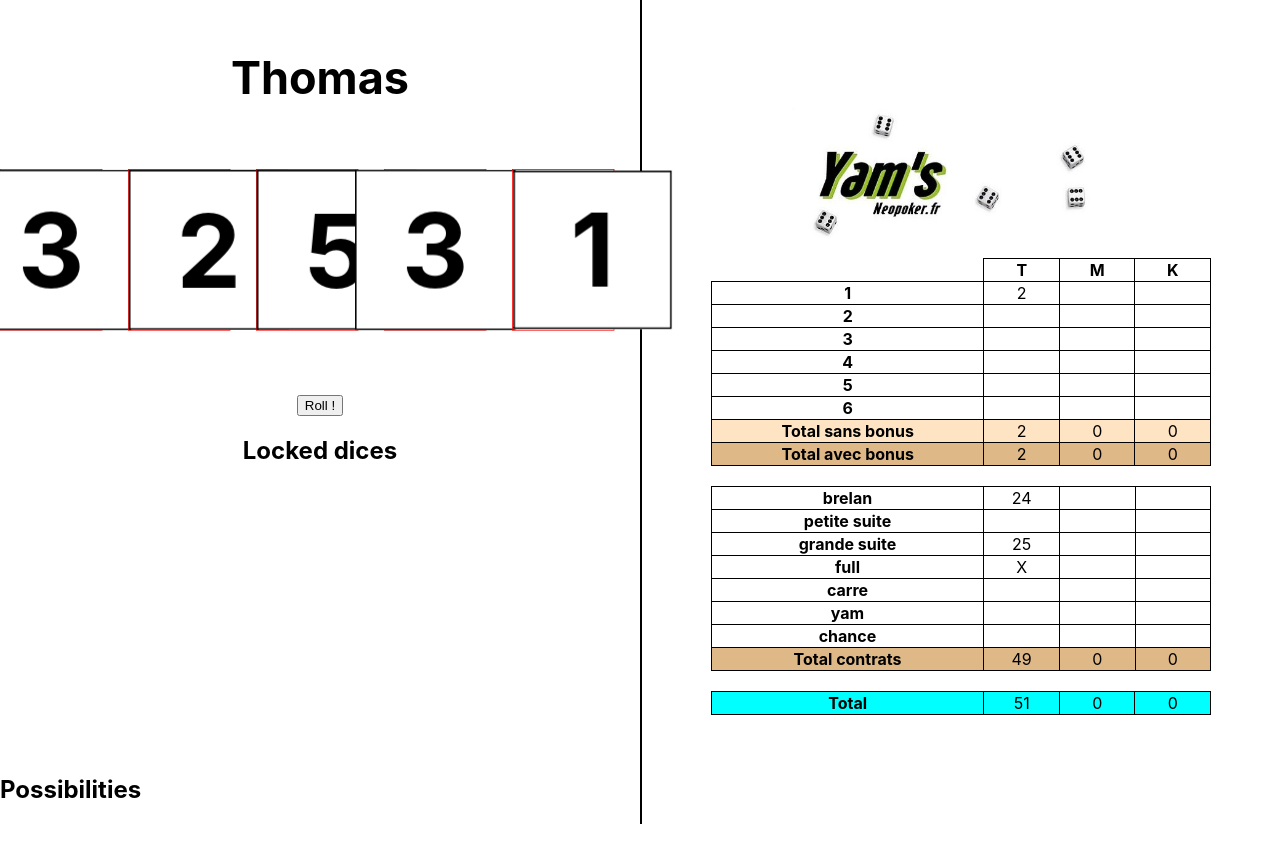
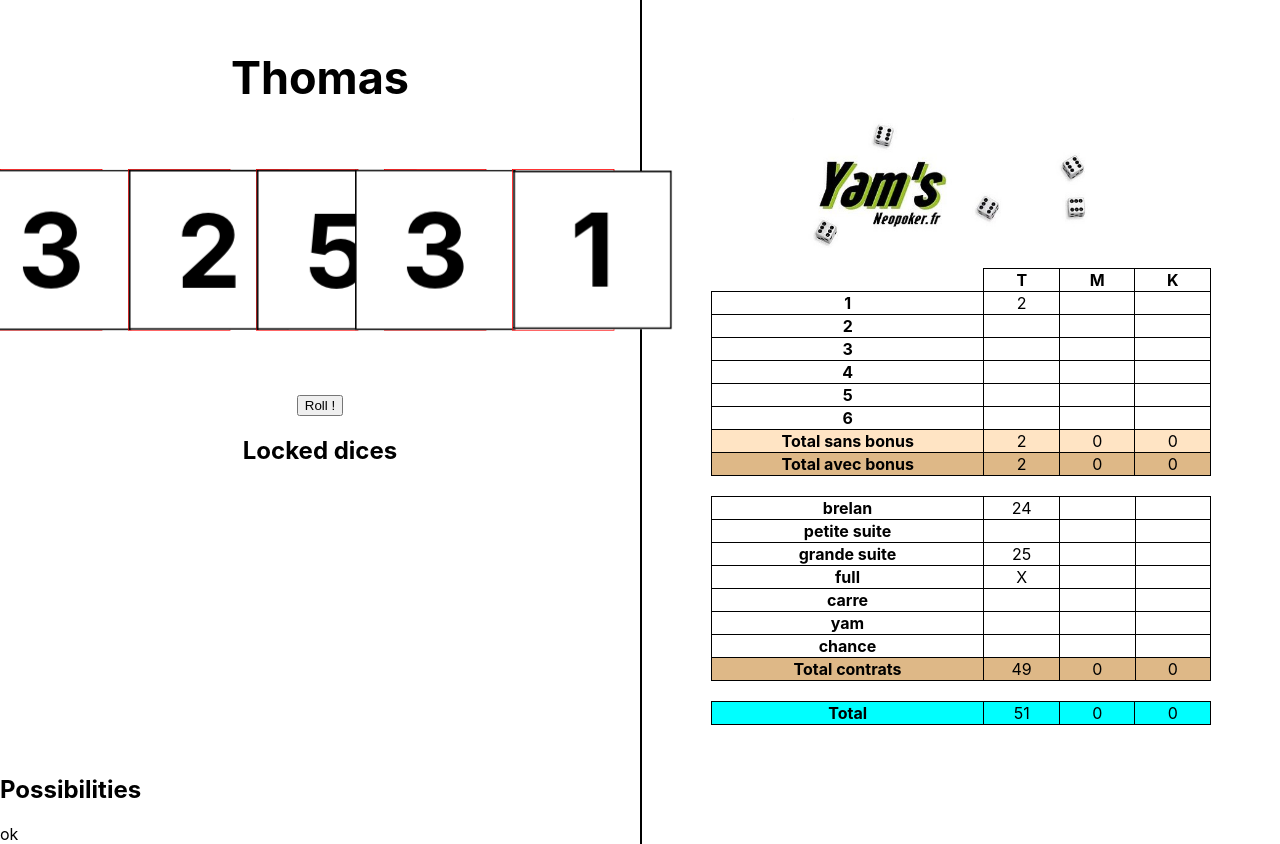
Before and after one commit to ThomasLaforge/yams, a React (Create React App) app: page / in a window 1280 px wide. Built offline with nearby package versions, Linux system fonts and the light colour scheme.

Commit message:
show random possibilities

```diff
--- a/src/App.tsx
+++ b/src/App.tsx
@@ -57,6 +57,10 @@ export default class App extends Component<{}, AppState> {
     this.setState({ dices })
   }
 
+  get possibilities(){
+    return ['ok']
+  }
+
   render(){
     return <div className="App">
       <div className='roll-zone'>
@@ -93,7 +97,7 @@ export default class App extends Component<{}, AppState> {
         <div className="turn-possibilities">
           <h2 className='turn-possibilities-title'>Possibilities</h2>
           <div className="turn-possibilities-content">
-
+              {this.possibilities.map(p => <div>{p}</div>)}
           </div>
         </div>
       </div>
```
